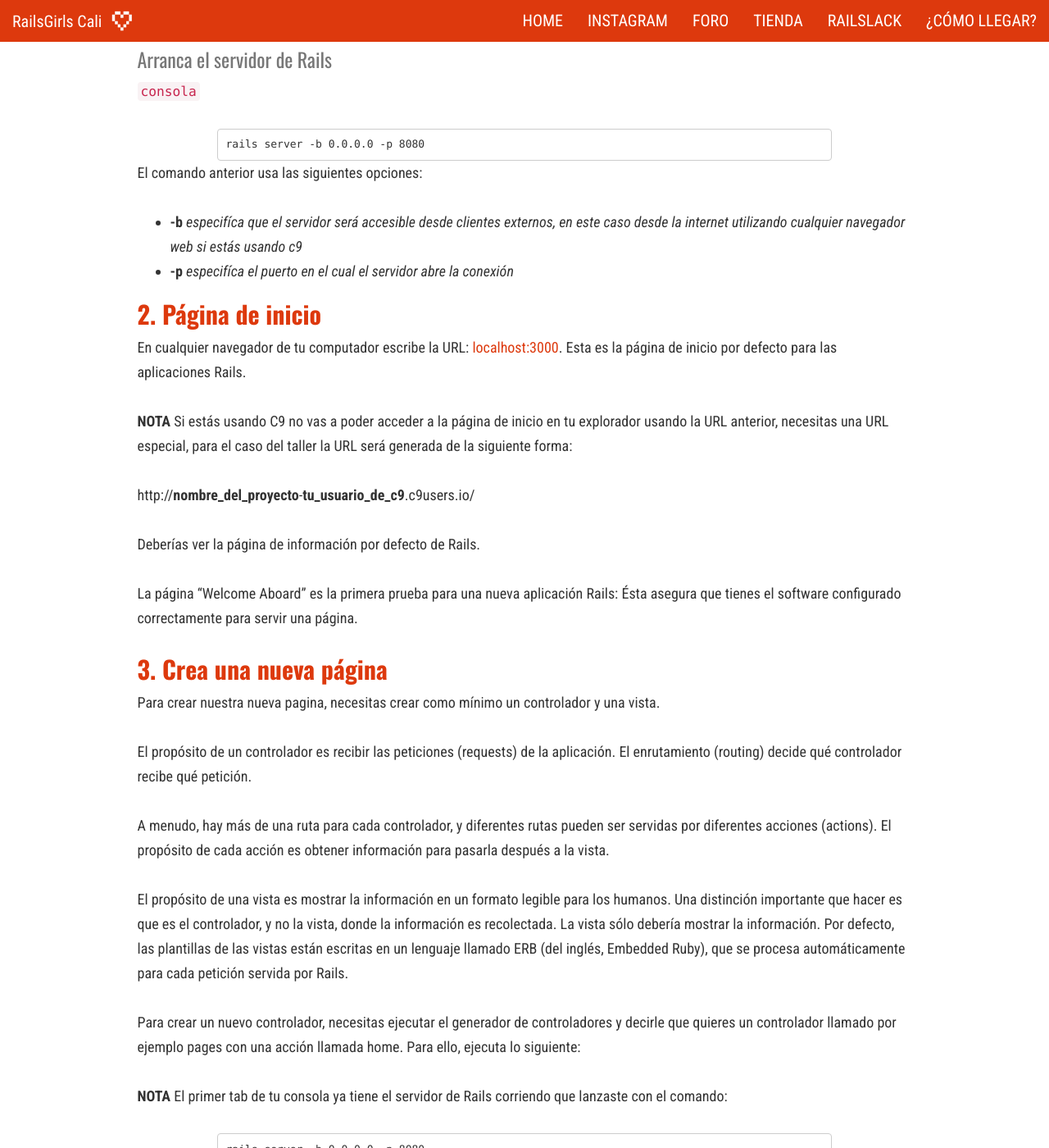
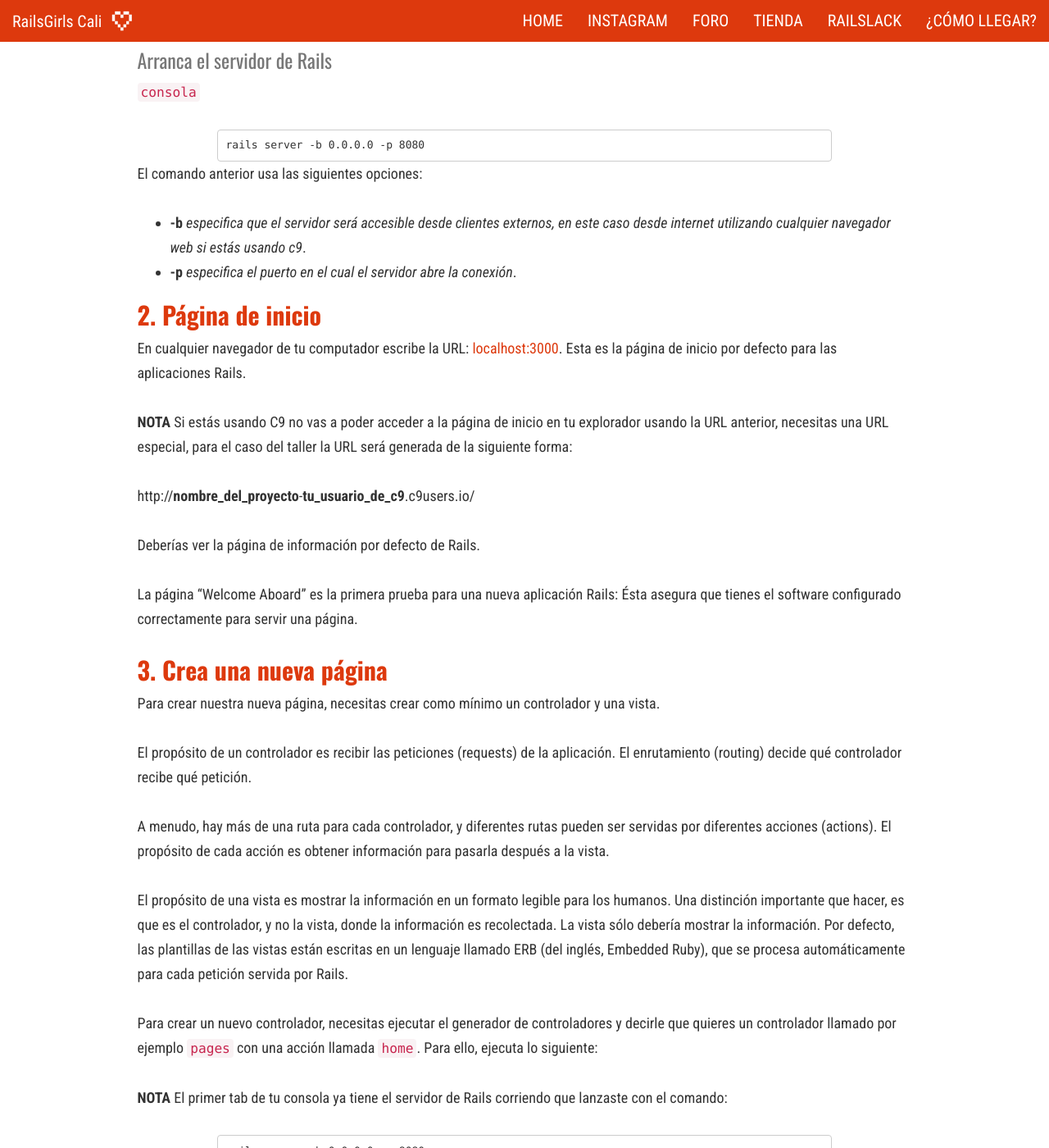
Before and after one commit to railsgirls-cali/railsgirls-cali.github.io, a Jekyll site: the page built from _pages/instagram.md, in a window 1280 px wide and 1400 px high, scrolled down 2484 px. Shown: the whole window at 82% size. Built offline with Jekyll 4.4.1, drawn with Linux system fonts in a browser that asks for light colours; nearby versions of some CDN libraries; Markdown is read by kramdown in place of the engine named in the settings; some of the changed text lies outside the part shown.

Commit message:
Typos & grammar Instagram

````diff
--- a/_pages/instagram.md
+++ b/_pages/instagram.md
@@ -82,7 +82,7 @@ Para usar este generador, abre la consola y ejecuta:
 rails new instagram
 ```
 
-Esto creará una aplicación Rails llamada **Instagram** en un directorio llamado instagram
+Esto creará una aplicación Rails llamada **Instagram** en un directorio llamado instagram.
 
 Después de crear la aplicación, entra a su directorio para continuar trabajando directamente en la aplicación:
 
@@ -90,7 +90,7 @@ Después de crear la aplicación, entra a su directorio para continuar trabajand
 cd instagram
 ```
 
-Se puede decir que cd viene de Change Directory o Cambiar Directorio.
+Se puede decir que `cd` viene de Change Directory o Cambiar Directorio.
 
 ### Arranca el servidor de Rails
 
@@ -102,8 +102,8 @@ rails server -b 0.0.0.0 -p 8080
 
 El comando anterior usa las siguientes opciones:
 
-- **-b** *especifíca que el servidor será accesible desde clientes externos, en este caso desde la internet utilizando cualquier navegador web si estás usando c9*
-- **-p** *especifíca el puerto en el cual el servidor abre la conexión*
+- **-b** *especifica que el servidor será accesible desde clientes externos, en este caso desde internet utilizando cualquier navegador web si estás usando c9*.
+- **-p** *especifica el puerto en el cual el servidor abre la conexión*.
 
 
 ## 2. Página de inicio
@@ -121,15 +121,15 @@ La página "Welcome Aboard" es la primera prueba para una nueva aplicación Rail
 
 ## 3. Crea una nueva página
 
-Para crear nuestra nueva pagina, necesitas crear como mínimo un controlador y una vista.
+Para crear nuestra nueva página, necesitas crear como mínimo un controlador y una vista.
 
 El propósito de un controlador es recibir las peticiones (requests) de la aplicación. El enrutamiento (routing) decide qué controlador recibe qué petición.
 
 A menudo, hay más de una ruta para cada controlador, y diferentes rutas pueden ser servidas por diferentes acciones (actions). El propósito de cada acción es obtener información para pasarla después a la vista.
 
-El propósito de una vista es mostrar la información en un formato legible para los humanos. Una distinción importante que hacer es que es el controlador, y no la vista, donde la información es recolectada. La vista sólo debería mostrar la información. Por defecto, las plantillas de las vistas están escritas en un lenguaje llamado ERB (del inglés, Embedded Ruby), que se procesa automáticamente para cada petición servida por Rails.
-
-Para crear un nuevo controlador, necesitas ejecutar el generador de controladores y decirle que quieres un controlador llamado por ejemplo pages con una acción llamada home. Para ello, ejecuta lo siguiente:
+El propósito de una vista es mostrar la información en un formato legible para los humanos. Una distinción importante que hacer, es que es el controlador, y no la vista, donde la información es recolectada. La vista sólo debería mostrar la información. Por defecto, las plantillas de las vistas están escritas en un lenguaje llamado ERB (del inglés, Embedded Ruby), que se procesa automáticamente para cada petición servida por Rails.
+
+Para crear un nuevo controlador, necesitas ejecutar el generador de controladores y decirle que quieres un controlador llamado por ejemplo `pages` con una acción llamada `home`. Para ello, ejecuta lo siguiente:
 
 **NOTA** El primer tab de tu consola ya tiene el servidor de Rails corriendo que lanzaste con el comando:
 
@@ -388,21 +388,21 @@ Crea el archivo **app/views/layouts/_header.html.erb**
 
 **NOTA** **Embedded Ruby?** -- **¿Ruby embebido?**
 
-En Ruby se usa mucho ERB como sistema de plantillas para crear archivos HTML con código Ruby embebido
-
-En HTML, un enlace es así
+En Ruby se usa mucho ERB como sistema de plantillas para crear archivos HTML con código Ruby embebido.
+
+En HTML, un enlace es así:
 
 ```html
 <a href="#"> aquí </a>
 ```
 
-Estas son etiquetas de Ruby
+Estas son etiquetas de Ruby:
 
 ```erb
 < % = % >
 ```
 
-En Ruby on Rails un enlace se verá así
+En Ruby on Rails un enlace se verá así:
 
 ```erb
 <%= link_to "aquí", "#" %>
@@ -557,7 +557,7 @@ El número es la fecha de creacíon
 rake db:migrate
 ```
 
-Este comando toma el archivo de migración y lo ejecuta, de manera que genere tablas en la base de datos
+Este comando toma el archivo de migración y lo ejecuta, de manera que genere tablas en la base de datos.
 
 
 ### Vuelve a iniciar el servidor
@@ -569,9 +569,10 @@ rails server -b 0.0.0.0 -p 8080 (para volver a iniciar el servidor)
 
 Tendrás que reiniciar la aplicación cada vez que instales una gema o cada vez que ejecutes `rake db:migrate`
 
+
 ## 11. Mensajes flash
 
-Los mensajes flash son los mensajes en sitios web que dicen " Gracias por registrarse en " o "Gracias por suscribirse a"
+Los mensajes flash son los mensajes en sitios web que dicen "Gracias por registrarse en ..." o "Gracias por suscribirse a ..."
 
 **app/views/layouts/application.html.erb**
 
@@ -832,7 +833,7 @@ Debajo de `<% if user_signed_in? %>`:
 
 ## 14. Genera el scaffold para Posts
 
-Posts serán nuestras publicaciones o, mejor dicho, ¡Las imágenes que publicamos en nuestro Instagram!
+`Posts` serán nuestras publicaciones o, mejor dicho, ¡Las imágenes que publicamos en nuestro Instagram!
 
 ### Genera un scaffold para Posts
 
@@ -973,7 +974,7 @@ reemplaza `root 'pages#home'` por `root 'posts#index'`
 
 ### Configura tus asociaciones
 
-Un Post `belongs_to` un Usuario
+Un Post `belongs_to` un Usuario.
 
 ##### Una Publicación ***pertenece*** a un Usuario
 
@@ -987,7 +988,7 @@ end
 
 ### Genera una nueva migración de índice de un usuario
 <br/>
-Esto significa que cada publicación estará relacionada con un usuario
+Esto significa que cada publicación estará relacionada con un usuario.
 
 `consola`
 
@@ -997,7 +998,7 @@ rake db:migrate
 ```
 * ##### Recuerda que hacemos `rake db:migrate` porque acabamos de crear una migración.
 
-* ##### Cada vez que hagas una migración, debes reiniciar el servidor de Rails
+* ##### Cada vez que hagas una migración, debes reiniciar el servidor de Rails.
 
 `consola`
 
@@ -1432,14 +1433,14 @@ end
 
 **app/views/devise/registrations/new.html.erb**, **app/views/devise/registrations/edit.html.erb**
 
-justo antes de
+Justo antes de
 
 ```rhtml
 <div class="form-group">
   <%= f.label :email %>
 ```
 
-añade
+Añade
 
 ```rhtml
 .
@@ -1636,7 +1637,7 @@ end
 rails g controller comments
 ```
 
-El controlador de comentarios solo va a tener las acciones de crear y borrar comentarios
+El controlador de comentarios solo va a tener las acciones de crear y borrar comentarios.
 
 **app/controllers/comments_controller.rb**
 
````
Also changed, not shown: other parts of _pages/instagram.md (+45 -45 lines).
